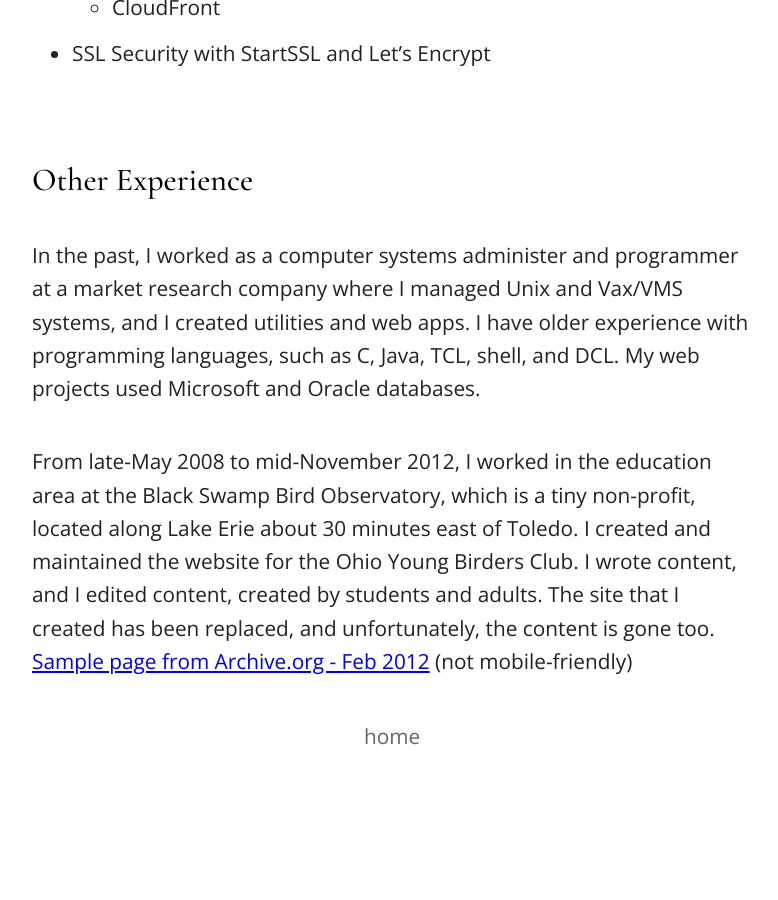
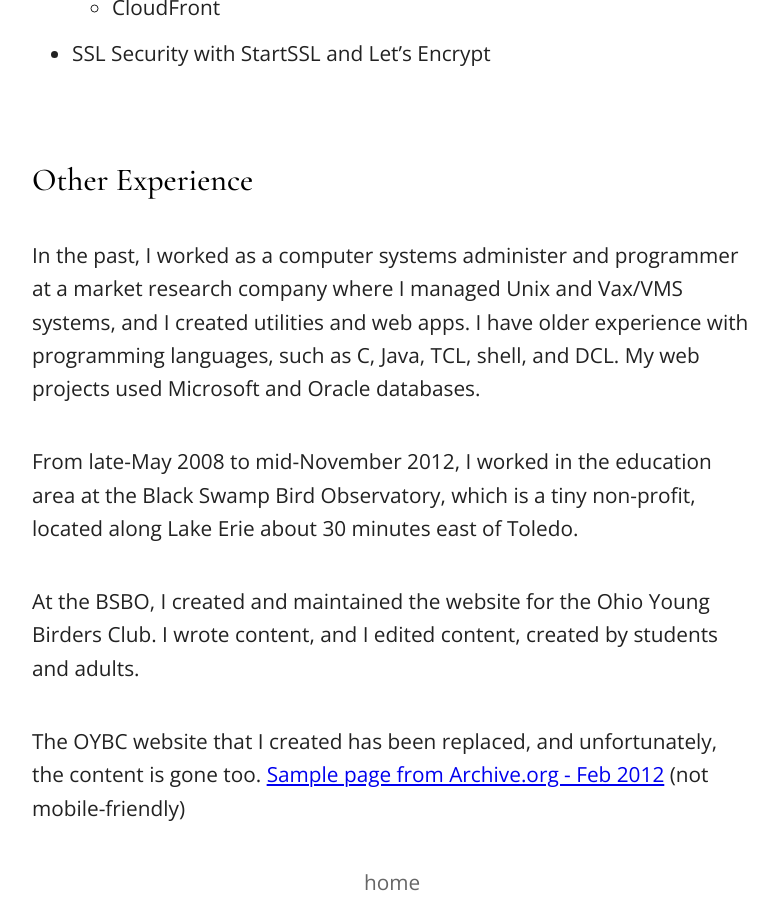
Before and after one commit to jrsawvel/jrsawvel.github.io, a Jekyll site: the page built from _posts/2016-09-10-experience.md, in a window 1280 px wide and 900 px high, scrolled down 2714 px. Shown: the whole window, without its empty margins (248-1026 px from the left). Built offline with Jekyll 4.4.1, drawn with Linux system fonts in a browser that asks for light colours; before the commit the page ends 3467 px from its top, so only the background shows below that.

Commit message:
Update 2016-09-10-experience.md

```diff
--- a/_posts/2016-09-10-experience.md
+++ b/_posts/2016-09-10-experience.md
@@ -76,4 +76,8 @@ title: Recent Experience
 
 In the past, I worked as a computer systems administer and programmer at a market research company where I managed Unix and Vax/VMS systems, and I created utilities and web apps. I have older experience with programming languages, such as C, Java, TCL, shell, and DCL. My web projects used Microsoft and Oracle databases.
 
-From late-May 2008 to mid-November 2012, I worked in the education area at the Black Swamp Bird Observatory, which is a tiny non-profit, located along Lake Erie about 30 minutes east of Toledo. I created and maintained the website for the Ohio Young Birders Club. I wrote content, and I edited content, created by students and adults. The site that I created has been replaced, and unfortunately, the content is gone too. [Sample page from Archive.org - Feb 2012](http://web.archive.org/web/20120224135234/http://www.ohioyoungbirders.org/) (not mobile-friendly)
+From late-May 2008 to mid-November 2012, I worked in the education area at the Black Swamp Bird Observatory, which is a tiny non-profit, located along Lake Erie about 30 minutes east of Toledo.
+
+At the BSBO, I created and maintained the website for the Ohio Young Birders Club. I wrote content, and I edited content, created by students and adults.
+
+The OYBC website that I created has been replaced, and unfortunately, the content is gone too. [Sample page from Archive.org - Feb 2012](http://web.archive.org/web/20120224135234/http://www.ohioyoungbirders.org/) (not mobile-friendly)
```
